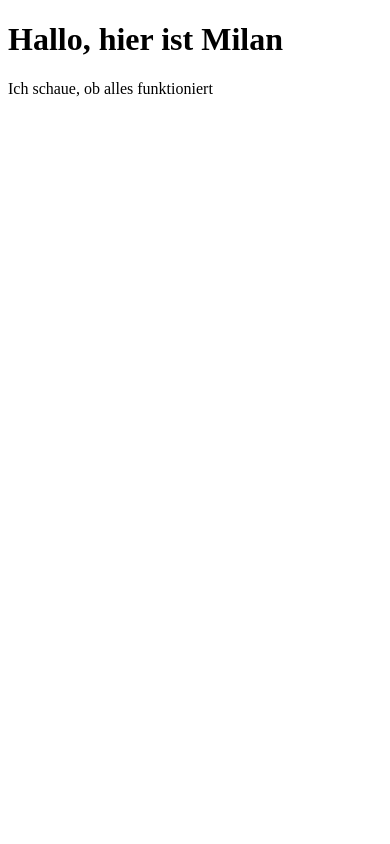
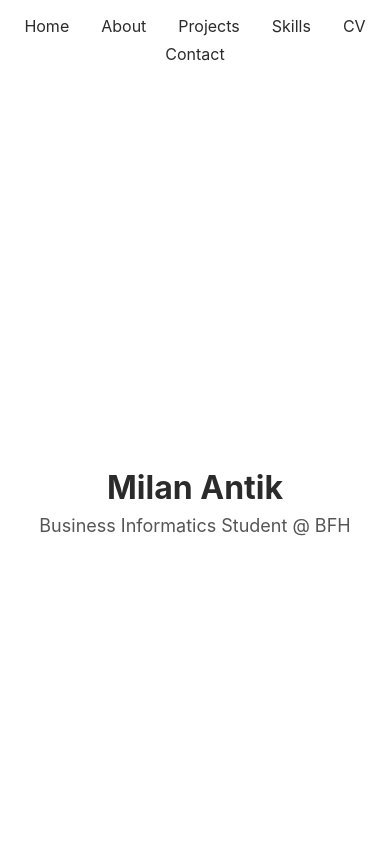
Before and after one commit to milanantik/Portfolio_Milan_Antik, a plain HTML site: page index.html in a window 390 px wide. Shown: the top 844 px of the page. Drawn offline with Linux system fonts and the light colour scheme.

Commit message:
Initialize project structure: created base folders (assets/css, js, img), added index.html, style.css, script.js and .gitignore with full HTML skeleton and basic styles (Fixes #1)

```diff
--- /dev/null
+++ b/assets/css/style.css
@@ -0,0 +1,82 @@
+/* Reset & Basics */
+*,
+*::before,
+*::after { box-sizing: border-box; }
+html, body { margin: 0; padding: 0; height: 100%; }
+body {
+  font-family: -apple-system, BlinkMacSystemFont, "Segoe UI", Roboto, "Helvetica Neue", Arial, sans-serif;
+  color: #2b2b2b;
+  background: #ffffff;
+  -webkit-font-smoothing: antialiased;
+  -moz-osx-font-smoothing: grayscale;
+}
+
+/* Smooth scrolling */
+html { scroll-behavior: smooth; }
+
+/* Layout */
+.container { width: 90%; max-width: 1100px; margin: 0 auto; }
+
+.section {
+  min-height: 100vh;
+  display: flex;
+  align-items: center;
+  justify-content: center;
+  padding: 4rem 0;
+  text-align: center;
+}
+
+/* Header / Nav */
+header { padding: 1rem 0; }
+.nav__list {
+  list-style: none;
+  display: flex;
+  gap: 1rem;
+  justify-content: center;
+  padding: 0;
+  margin: 0;
+}
+.nav__list a {
+  text-decoration: none;
+  color: #2b2b2b;
+  padding: 0.5rem 0.75rem;
+}
+.nav__list a:hover { color: #0077cc; }
+
+/* Hero */
+.hero__title { font-size: 2.5rem; margin: 0 0 0.5rem; }
+.hero__subtitle { font-size: 1.125rem; margin: 0; color: #555; }
+
+/* Colors */
+:root {
+  --bg: #ffffff;
+  --text: #2b2b2b;
+  --muted: #6b7280;
+  --accent: #cfeefd; /* light blue */
+  --accent-strong: #0077cc;
+}
+
+/* Buttons */
+.btn {
+  display: inline-block;
+  padding: 0.5rem 1rem;
+  border: 2px solid var(--accent-strong);
+  color: var(--accent-strong);
+  background: transparent;
+  border-radius: 6px;
+  text-decoration: none;
+  transition: background-color 0.15s ease, color 0.15s ease;
+}
+.btn:hover {
+  background: var(--accent-strong);
+  color: #fff;
+}
+
+/* Footer */
+footer { padding: 2rem 0; background: #f8fafc; color: var(--muted); }
+
+/* Responsive */
+@media (max-width: 600px) {
+  .nav__list { flex-wrap: wrap; gap: 0.5rem; }
+  .hero__title { font-size: 2rem; }
+}
--- /dev/null
+++ b/assets/js/script.js
@@ -0,0 +1,7 @@
+// Set current year in footer
+document.addEventListener('DOMContentLoaded', function () {
+  const yearEl = document.getElementById('year');
+  if (yearEl) {
+    yearEl.textContent = new Date().getFullYear();
+  }
+});
--- a/index.html
+++ b/index.html
@@ -1,12 +1,75 @@
-<!DOCTYPE html>
+<!doctype html>
 <html lang="de">
-  <head>
-    <meta charset="UTF-8" />
-    <meta name="viewport" content="width=device-width, initial-scale=1.0" />
-    <title>Portfolio Milan</title>
-  </head>
-  <body>
-    <h1>Hallo, hier ist Milan</h1>
-    <p>Ich schaue, ob alles funktioniert</p>
-  </body>
+<head>
+  <meta charset="utf-8">
+  <meta name="viewport" content="width=device-width, initial-scale=1">
+  <title>Milan Antik – Portfolio</title>
+  <link rel="stylesheet" href="assets/css/style.css">
+</head>
+<body>
+  <header>
+    <nav class="nav" aria-label="Hauptnavigation">
+      <ul class="nav__list">
+        <li><a href="#home">Home</a></li>
+        <li><a href="#about">About</a></li>
+        <li><a href="#projects">Projects</a></li>
+        <li><a href="#skills">Skills</a></li>
+        <li><a href="#cv">CV</a></li>
+        <li><a href="#contact">Contact</a></li>
+      </ul>
+    </nav>
+  </header>
+
+  <main>
+    <section id="home" class="section section--home" aria-label="Home">
+      <div class="container">
+        <h1 class="hero__title">Milan Antik</h1>
+        <p class="hero__subtitle">Business Informatics Student @ BFH</p>
+      </div>
+    </section>
+
+    <section id="about" class="section" aria-label="About">
+      <div class="container">
+        <h2>About</h2>
+        <p>Platzhalter: Kurze Beschreibung zu dir.</p>
+      </div>
+    </section>
+
+    <section id="projects" class="section" aria-label="Projects">
+      <div class="container">
+        <h2>Projects</h2>
+        <p>Platzhalter: Projekte werden hier vorgestellt.</p>
+      </div>
+    </section>
+
+    <section id="skills" class="section" aria-label="Skills">
+      <div class="container">
+        <h2>Skills</h2>
+        <p>Platzhalter: Fähigkeiten und Technologien.</p>
+      </div>
+    </section>
+
+    <section id="cv" class="section" aria-label="CV">
+      <div class="container">
+        <h2>CV</h2>
+        <p>Platzhalter: Link oder Kurzbeschreibung des Lebenslaufs.</p>
+      </div>
+    </section>
+
+    <section id="contact" class="section" aria-label="Contact">
+      <div class="container">
+        <h2>Contact</h2>
+        <p>Platzhalter: Kontaktmöglichkeiten.</p>
+      </div>
+    </section>
+  </main>
+
+  <footer>
+    <div class="container">
+      <p>&copy; <span id="year">2025</span> Milan Antik</p>
+    </div>
+  </footer>
+
+  <script src="assets/js/script.js" defer></script>
+</body>
 </html>
```
Also changed, not shown: 1 other file.
